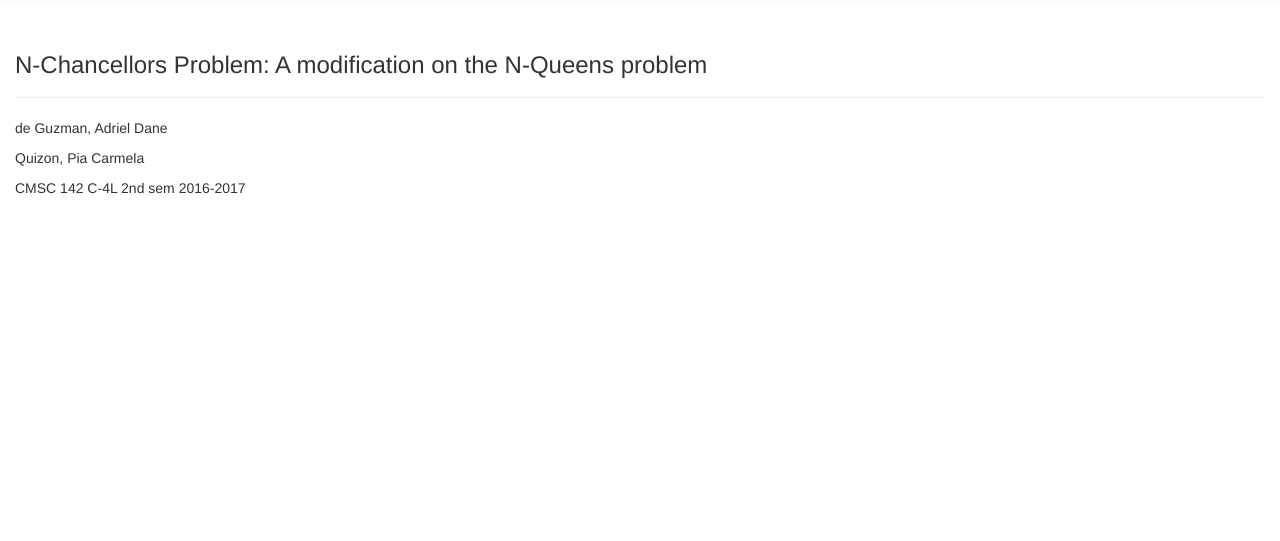
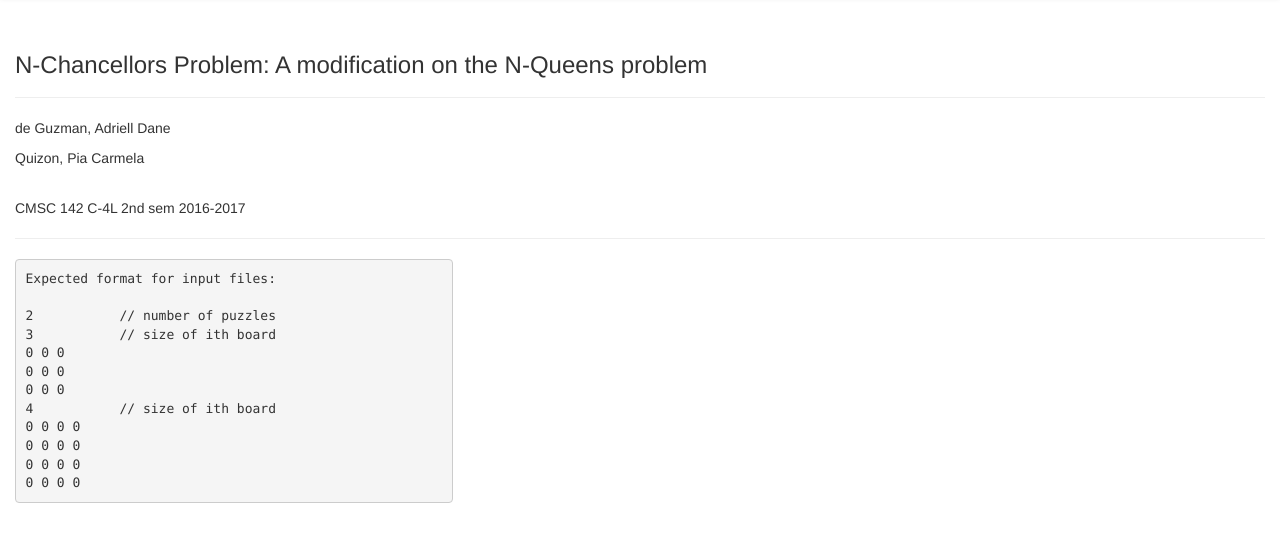
Before and after one commit to pcmquizon/n-chancys, a plain HTML site: page index.html in a window 1280 px wide. Both pictures are taken after a click on the link "nChancellors". Shown: the part 53-594 px from the top of the page. Drawn offline with Linux system fonts and the light colour scheme.

Commit message:
update landing

```diff
--- a/css/styles.css
+++ b/css/styles.css
@@ -161,3 +161,17 @@ ul.nav.list-group {
   padding: 0;
   margin: 0;
 }
+
+pre {
+  white-space: pre-wrap;       /* Since CSS 2.1 */
+  white-space: -moz-pre-wrap;  /* Mozilla, since 1999 */
+  white-space: -pre-wrap;      /* Opera 4-6 */
+  white-space: -o-pre-wrap;    /* Opera 7 */
+  word-wrap: break-word;       /* Internet Explorer 5.5+ */
+
+  -moz-tab-size:    4; /* Firefox 4+ */
+  -o-tab-size:      4; /* Opera 11.5 & 12.1 only */
+  tab-size:         4; /* Chrome 21+, Safari 6.1+, Opera 15+ */
+
+  width: 35%;
+}
--- a/index.html
+++ b/index.html
@@ -24,14 +24,9 @@
     <script src="https://oss.maxcdn.com/respond/1.4.2/respond.min.js"></script>
   <![endif]-->
 
-  <!-- DataTables -->
-  <link rel="stylesheet" type="text/css" href="css/datatables.min.css"/>
-
   <!-- Begin custom css -->
   <link rel="stylesheet" type="text/css" href="css/styles.css">
 
-  <!-- Begin custom js -->
-  <script type="text/javascript" src="js/constants.js"></script>
   </head>
 
   <body>
@@ -47,7 +42,7 @@
         <li class="dropdown">
         <a href="#" class="dropdown-toggle" data-toggle="dropdown">Members <b class="caret"></b></a>
           <ul class="dropdown-menu">
-            <li><a href="#">de Guzman, Adriel Dane</a></li>
+            <li><a href="#">de Guzman, Adriell Dane</a></li>
             <li><a href="#">Quizon, Pia Carmela</a></li>
             <li class="divider"></li>
             <li><a href="#">CMSC 142 C-4L 2nd sem 2016-2017</a></li>
@@ -135,7 +130,7 @@
           <h3>N-Chancellors Problem: A modification on the N-Queens problem</h3>
         </div>
 
-        <p>de Guzman, Adriel Dane</p>
+        <p>de Guzman, Adriell Dane</p>
         <p>Quizon, Pia Carmela</p>
         <p>CMSC 142 C-4L 2nd sem 2016-2017</p>
       </div>
@@ -146,12 +141,15 @@
           <h3>N-Chancellors Problem: A modification on the N-Queens problem</h3>
         </div>
         <div class="page-content">
-          <p>de Guzman, Adriel Dane</p>
+          <p>de Guzman, Adriell Dane</p>
           <p>Quizon, Pia Carmela</p>
+          <br/>
           <p>CMSC 142 C-4L 2nd sem 2016-2017</p>
         </div>
+        <hr>
+        <pre>Expected format for input files:<br/><br/>2&#9;&#9;&#9;// number of puzzles<br>3&#9;&#9;&#9;// size of ith board<br>0 0 0<br>0 0 0<br>0 0 0<br>4&#9;&#9;&#9;// size of ith board<br>0 0 0 0<br>0 0 0 0<br>0 0 0 0<br>0 0 0 0<br>
+        </pre>
       </div>
-    </div>
   </div>
   <!-- end bootply markup from http://www.bootply.com/87811 -->
 
--- a/js/chancy.js
+++ b/js/chancy.js
@@ -277,7 +277,7 @@ function populateStack(board, stack){
       </div>\
       <div id="main-wrapper" class="col-md-10 pull-right">\
         <div id="main">\
-          <div class="page-header">\
+          <div class="page-content">\
             <p class="alert alert-success">Select the board size from the right to view solutions.</p>\
           </div>\
         </div>\
@@ -385,7 +385,8 @@ function displaySoln(index){
       }, false);
     }
     else{
-
+      var layout = '<div class="page-content"><p class="alert alert-danger">No solutions found.</p></div></div>';
+      $('#main').html(layout);
     }
   // end modified code from CMSC 150 and CMSC 191 projects
 
@@ -492,8 +493,32 @@ function appendBoard(board, initial=false, index='', n=''){
 }
 
 function showHome(){
-  var home = '<div class="page-header"> <h3>N-Chancellors Problem: A modification on the N-Queens problem</h3> </div> <div class="page-content"> <p>de Guzman, Adriel Dane</p> <p>Quizon, Pia Carmela</p> <p>CMSC 142 C-4L 2nd sem 2016-2017</p> </div>';
-  $('#main').html(home);
+  var home = '<div id="main-wrapper" class="col-md-12">\
+      <div id="main">\
+        <div class="page-header">\
+          <h3>N-Chancellors Problem: A modification on the N-Queens problem</h3>\
+        </div>\
+        <div class="page-content">\
+          <p>de Guzman, Adriell Dane</p>\
+          <p>Quizon, Pia Carmela</p>\
+          <br/>\
+          <p>CMSC 142 C-4L 2nd sem 2016-2017</p>\
+        </div>\
+        <hr>\
+        <pre>Expected format for input files:<br/><br/>2&#9;&#9;&#9;// number of puzzles<br>'+
+          '3&#9;&#9;&#9;// size of ith board<br>'+
+          '0 0 0<br>'+
+          '0 0 0<br>'+
+          '0 0 0<br>'+
+          '4&#9;&#9;&#9;// size of ith board<br>'+
+          '0 0 0 0<br>'+
+          '0 0 0 0<br>'+
+          '0 0 0 0<br>'+
+          '0 0 0 0<br>'+
+        '</pre>\
+      </div>\
+    </div>';
+  $('#wrapper').html(home);
 }
 
 function uploadFile(){
```
